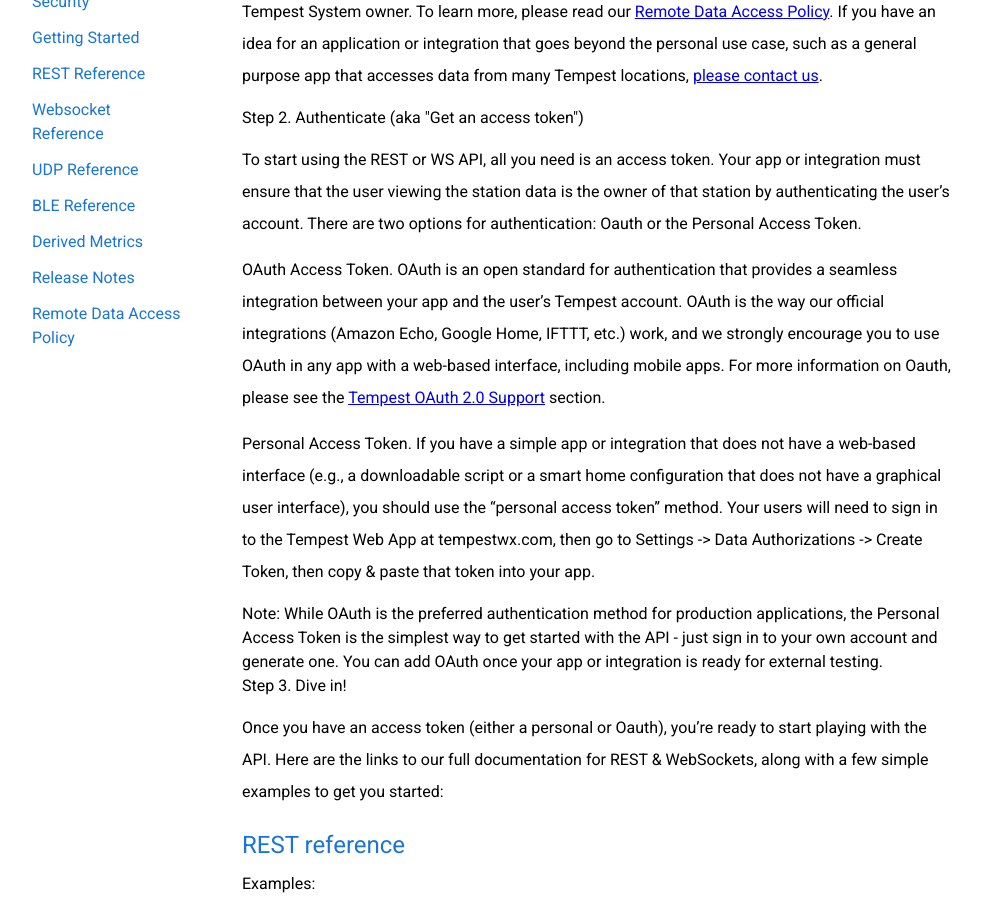
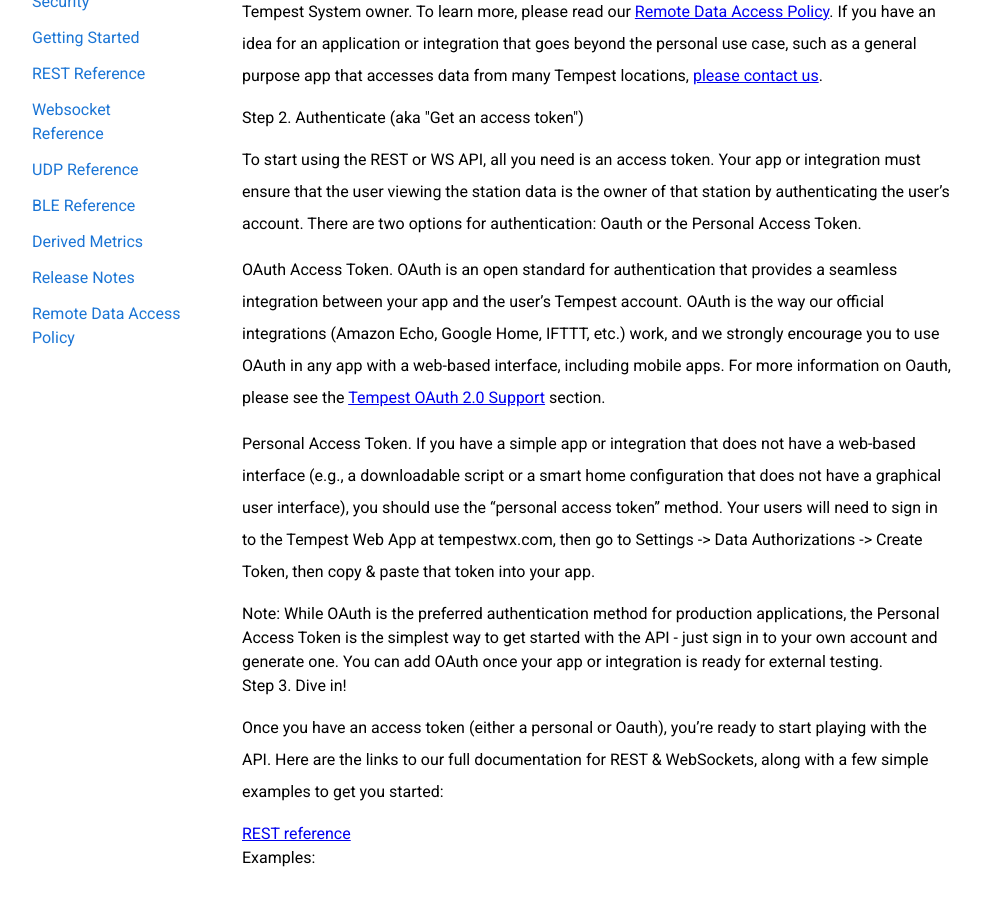
Before and after one commit to WeatherFlow/Tempest, a Jekyll site: the page built from api/index.html, in a window 1280 px wide and 900 px high, scrolled down 488 px. Shown: the whole window, without its empty margins (168-1150 px from the left). Built offline with Jekyll 4.4.1, drawn with Linux system fonts in a browser that asks for light colours; nearby versions of some CDN libraries.

```diff
--- a/api/index.html
+++ b/api/index.html
@@ -8,13 +8,13 @@ title: WeatherFlow Tempest API & Developer Platform
 <p>Most third-party Tempest apps and integrations are designed for the personal use by a single Tempest System owner. To learn more, please read our <a href="https://weatherflow.github.io/SmartWeather/api/remote-developer-policy.html">Remote Data Access Policy</a>. If you have an idea for an application or integration that goes beyond the personal use case, such as a general purpose app that accesses data from many Tempest locations, <a href="https://weatherflow.com/partner-inquiry/">please contact us</a>.</p>
 <h3>Step 2. Authenticate (aka "Get an access token")</h3>
 <p>To start using the REST or WS API, all you need is an access token. Your app or integration must ensure that the user viewing the station data is the owner of that station by authenticating the user’s account. There are two options for authentication: Oauth or the Personal Access Token.</p>
-<p><b>OAuth Access Token</b>. OAuth is an open standard for authentication that provides a seamless integration between your app and the user’s Tempest account. OAuth is the way our official integrations (Amazon Echo, Google Home, IFTTT, etc.) work, and we strongly encourage you to use OAuth in any app with a web-based interface, including mobile apps. For more information on Oauth, please see the <a href="oauth.html">Tempest OAuth 2.0 Support</a> section.</p>
-<p><b>Personal Access Token</b>. If you have a simple app or integration that does not have a web-based interface (e.g., a downloadable script or a smart home configuration that does not have a graphical user interface), you should use the “personal access token” method. Your users will need to sign in to the Tempest Web App at tempestwx.com, then go to Settings -> Data Authorizations -> Create Token, then copy & paste that token into your app.</p>
-<h5>Note: While OAuth is the preferred authentication method for production applications, the Personal Access Token is the simplest way to get started with the API - just sign in to your own account and generate one. You can add OAuth once your app or integration is ready for external testing.</h5>
+<p>OAuth Access Token. OAuth is an open standard for authentication that provides a seamless integration between your app and the user’s Tempest account. OAuth is the way our official integrations (Amazon Echo, Google Home, IFTTT, etc.) work, and we strongly encourage you to use OAuth in any app with a web-based interface, including mobile apps. For more information on Oauth, please see the <a href="oauth.html">Tempest OAuth 2.0 Support</a> section.</p>
+<p>Personal Access Token. If you have a simple app or integration that does not have a web-based interface (e.g., a downloadable script or a smart home configuration that does not have a graphical user interface), you should use the “personal access token” method. Your users will need to sign in to the Tempest Web App at tempestwx.com, then go to Settings -> Data Authorizations -> Create Token, then copy & paste that token into your app.</p>
+<h6>Note: While OAuth is the preferred authentication method for production applications, the Personal Access Token is the simplest way to get started with the API - just sign in to your own account and generate one. You can add OAuth once your app or integration is ready for external testing.</h6>
 <h3>Step 3. Dive in!</h3>
 <p>Once you have an access token (either a personal or Oauth), you’re ready to start playing with the API. Here are the links to our full documentation for REST & WebSockets, along with a few simple examples to get you started:</p>
-<h2><a href="swagger/">REST reference</a></h2>
-<h3>Examples:</h3>
+<h4><a href="swagger/">REST reference</a></h5>
+<h5>Examples:</h5>
 <ul>
 	<li>GET Station Meta Data</li>
 	<div class="code-highlight">https://swd.weatherflow.com/swd/rest/stations?token=[your_access_token]</div>
@@ -23,8 +23,8 @@ title: WeatherFlow Tempest API & Developer Platform
 	<li>GET Latest Device Observation</li>
 	<div class="code-highlight">https://swd.weatherflow.com/swd/rest/observations/?device_id=[your_device_id]&token=[your_access_token]</div>
 </ul>
-<h2><a href="ws.html">WebSockets reference</a>
-<h3>Examples:</h3>
+<h4><a href="ws.html">WebSockets reference</a></h4>
+<h5>Examples:</h5>
 <ul>
 	<li>Open a websocket connection</li>
 	<div class="code-highlight">wss://ws.weatherflow.com/swd/data?token=[your_access_token]</div>
```
